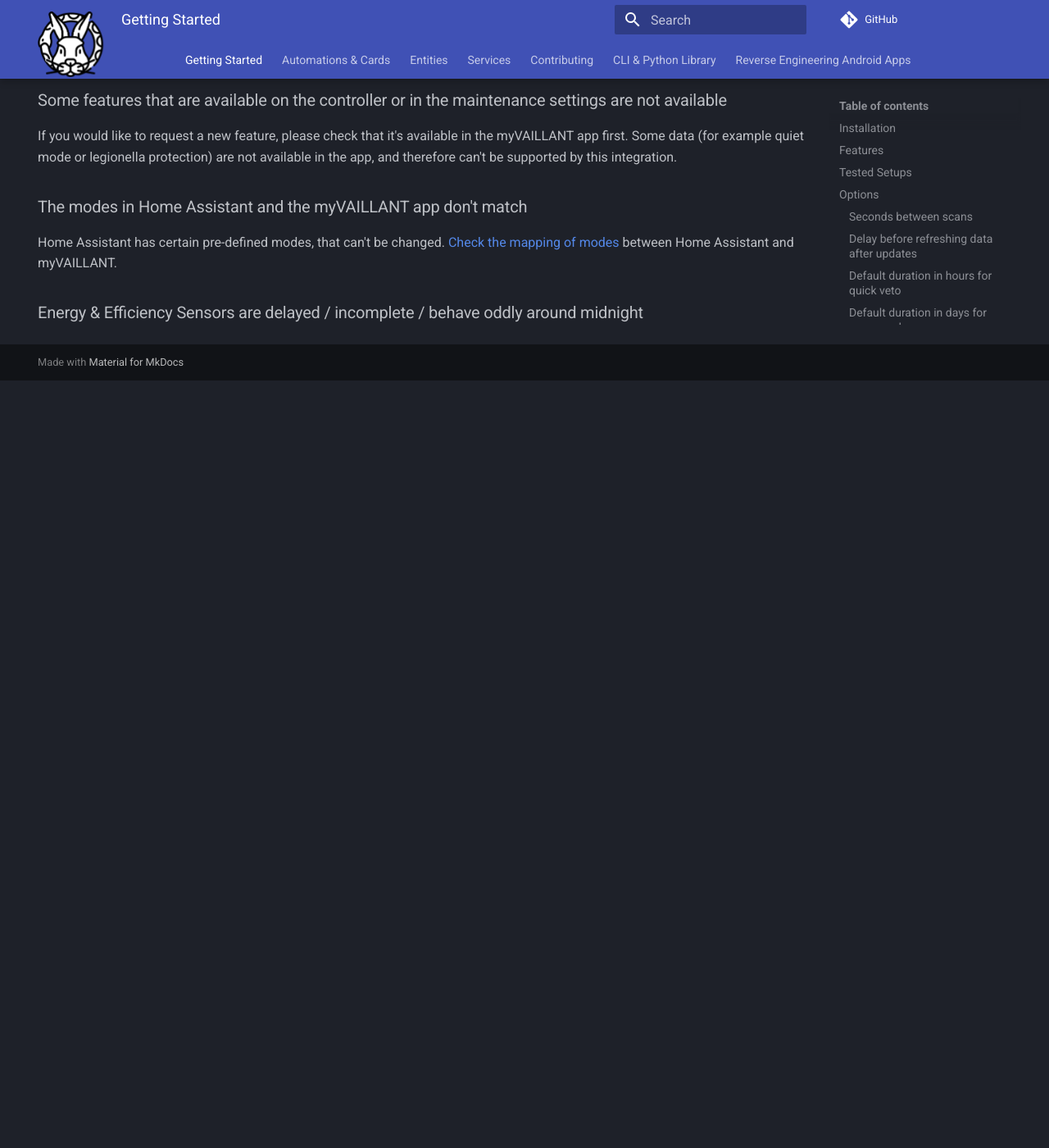
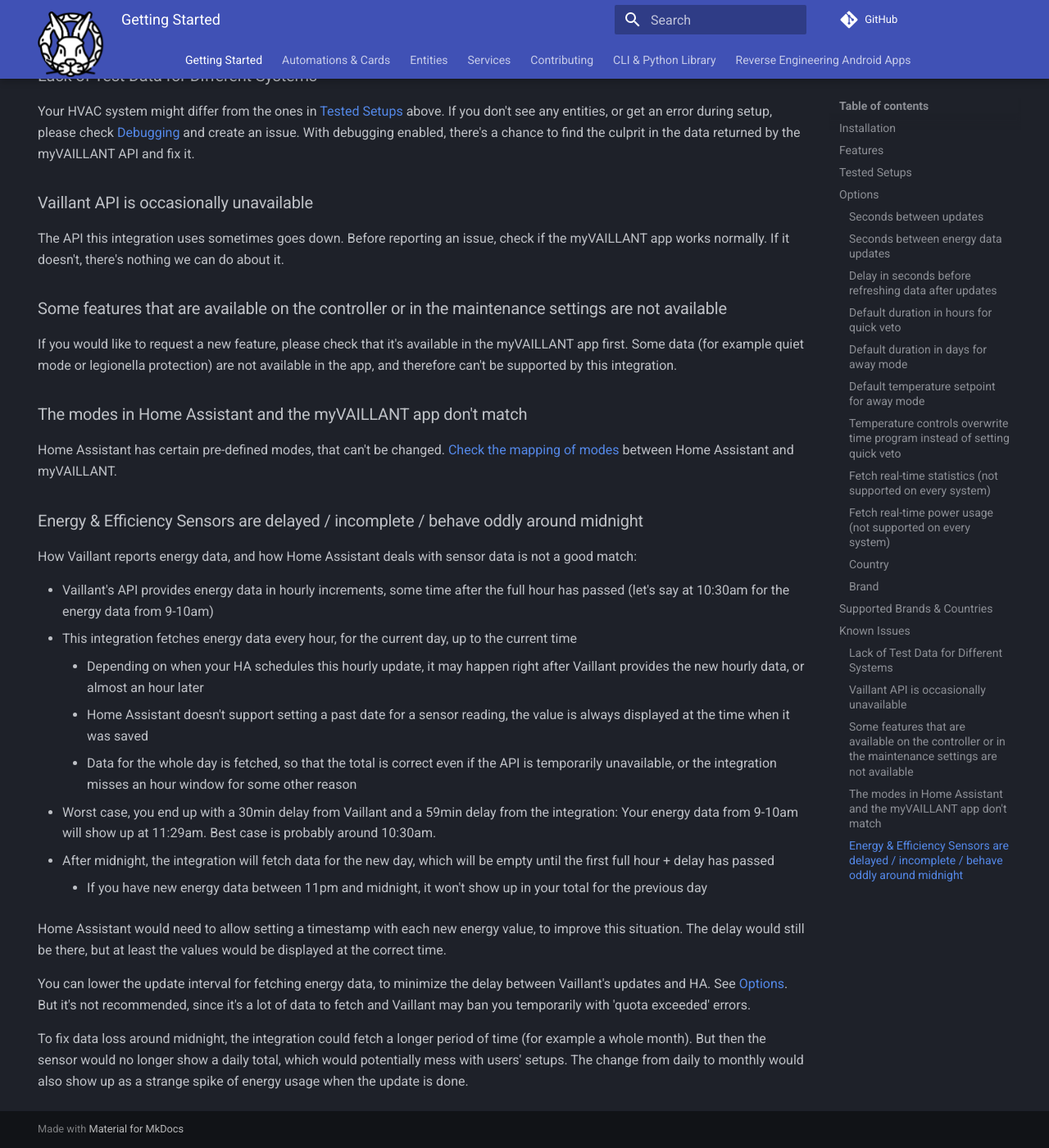
Before and after one commit to signalkraft/mypyllant-component, an MkDocs documentation site: the page built from docs/docs/index.md, in a window 1280 px wide and 1400 px high, scrolled down 6510 px. Shown: the whole window at 82% size. Built offline with MkDocs 1.6.1 and Material for MkDocs 9.7.7, drawn with Linux system fonts in a browser that asks for light colours; comment, search, counter and statistics services are not loaded; before the commit the page ends 6974 px from its top, so only the background shows below that; some of the changed text lies outside the part shown.

Commit message:
Docs on time delay of energy data, config option for update interval of energy sensors

```diff
--- a/docs/docs/index.md
+++ b/docs/docs/index.md
@@ -122,14 +122,25 @@
 
 After setting up the integration, you can configure it further in Settings :material-arrow-right: Devices & Services :material-arrow-right: myVAILLANT :material-arrow-right: Configure.
 
-### Seconds between scans
+### Seconds between updates
 
-:   Wait interval between updating (most) sensors. The energy data and efficiency sensors have a fixed hourly interval.
+:   Wait interval between updating (most) sensors. The energy data and efficiency sensors are controlled by the next option.
     Setting this too low can cause "quota exceeded" errors.
+
+    You should restart Home Assistant after changing this setting.
 
     :material-cog: Default is 60 seconds.
 
-### Delay before refreshing data after updates
+### Seconds between energy data updates
+
+:   Wait interval between updating sensors with hourly data. The energy data and efficiency sensors have a fixed hourly interval.
+    Setting this too low can cause "quota exceeded" errors.
+
+    You should restart Home Assistant after changing this setting.
+
+    :material-cog: Default is 3600 seconds.
+
+### Delay in seconds before refreshing data after updates
 
 :   How long to wait between making a request (i.e. setting target temperature) and refreshing data.
     The Vaillant API takes some time to return the updated values. Setting this too low will return the old values.
@@ -279,3 +290,25 @@
 [Check the mapping of modes](2-entities.md#climate-entities) between Home Assistant and myVAILLANT.
 
 ### Energy & Efficiency Sensors are delayed / incomplete / behave oddly around midnight
+
+How Vaillant reports energy data, and how Home Assistant deals with sensor data is not a good match:
+
+* Vaillant's API provides energy data in hourly increments, some time after the full hour has passed (let's say at 10:30am for the energy data from 9-10am)
+* This integration fetches energy data every hour, for the current day, up to the current time
+    * Depending on when your HA schedules this hourly update, it may happen right after Vaillant provides the new hourly data, or almost an hour later
+    * Home Assistant doesn't support setting a past date for a sensor reading, the value is always displayed at the time when it was saved
+    * Data for the whole day is fetched, so that the total is correct even if the API is temporarily unavailable, or the integration misses an hour window for some other reason
+* Worst case, you end up with a 30min delay from Vaillant and a 59min delay from the integration: Your energy data from 9-10am will show up at 11:29am. Best case is probably around 10:30am.
+* After midnight, the integration will fetch data for the new day, which will be empty until the first full hour + delay has passed
+    * If you have new energy data between 11pm and midnight, it won't show up in your total for the previous day
+
+Home Assistant would need to allow setting a timestamp with each new energy value, to improve this situation.
+The delay would still be there, but at least the values would be displayed at the correct time.
+
+You can lower the update interval for fetching energy data, to minimize the delay between Vaillant's updates and HA.
+See [Options](#seconds-between-energy-data-updates). But it's not recommended, since it's a lot of data to fetch
+and Vaillant may ban you temporarily with 'quota exceeded' errors.
+
+To fix data loss around midnight, the integration could fetch a longer period of time (for example a whole month).
+But then the sensor would no longer show a daily total, which would potentially mess with users' setups.
+The change from daily to monthly would also show up as a strange spike of energy usage when the update is done.
```
Also changed, not shown: 9 other files.
